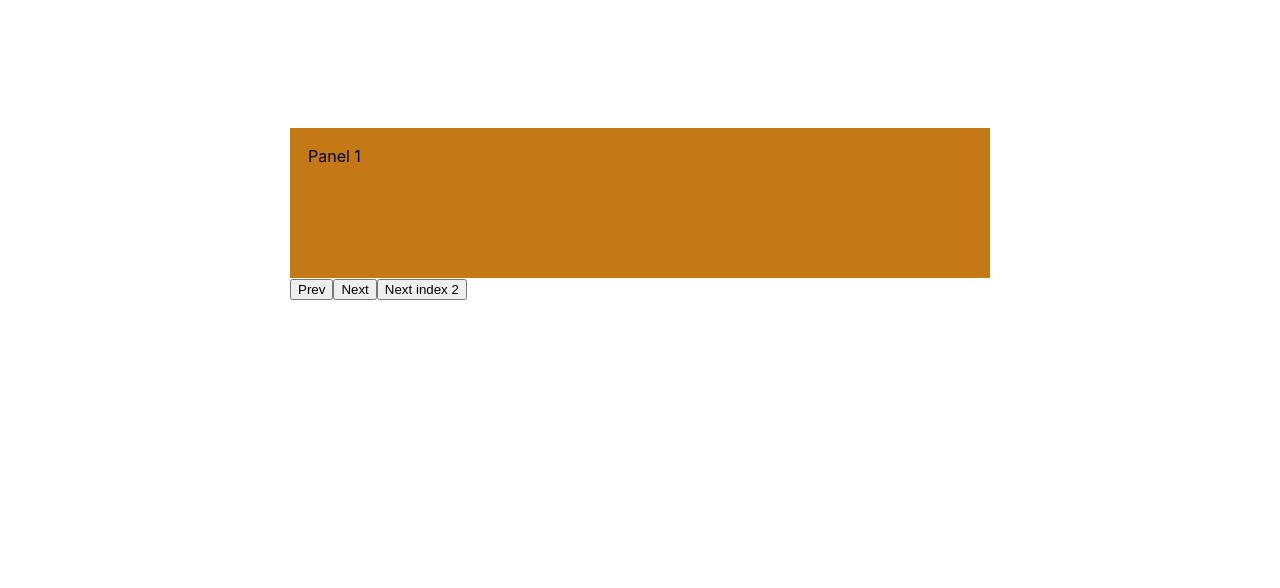
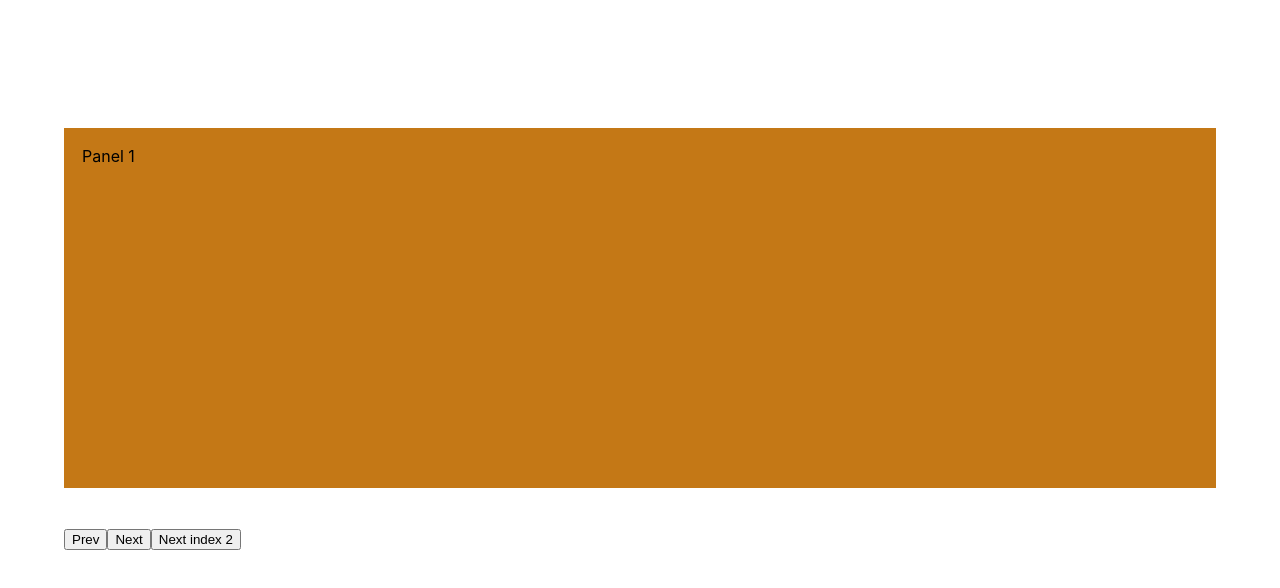
Before and after one commit to marlon307/SlideReact, a Next.js app: page / in a window 1280 px wide. Shown: the top 588 px of the page. Built offline with nearby package versions, Linux system fonts and the light colour scheme.

Commit message:
Update styles css

```diff
--- a/components/style.module.css
+++ b/components/style.module.css
@@ -1,6 +1,8 @@
 .movePanel {
   overflow: hidden;
   user-select: none;
+  width: 100%;
+  height: 100%;
 }
 
 .slide {
@@ -12,7 +14,6 @@
   width: 100%;
   height: 100%;
   user-select: none;
-  background: #33333323;
   transition: transform 0.3s ease-out;
 }
 
@@ -23,5 +24,6 @@
 .panel {
   flex: none;
   width: 100%;
+  height: 100%;
   user-select: none;
 }
--- a/styles/Home.module.css
+++ b/styles/Home.module.css
@@ -1,12 +1,12 @@
 .container {
-  width: 700px;
+  width: 90%;
   height: 400px;
   margin: 8em auto;
 }
 
 .content {
   width: 100%;
-  height: 150px;
+  height: 90%;
   padding: 18px;
-  background: rgb(196, 120, 22);
+  background: #c47816;
 }
```
